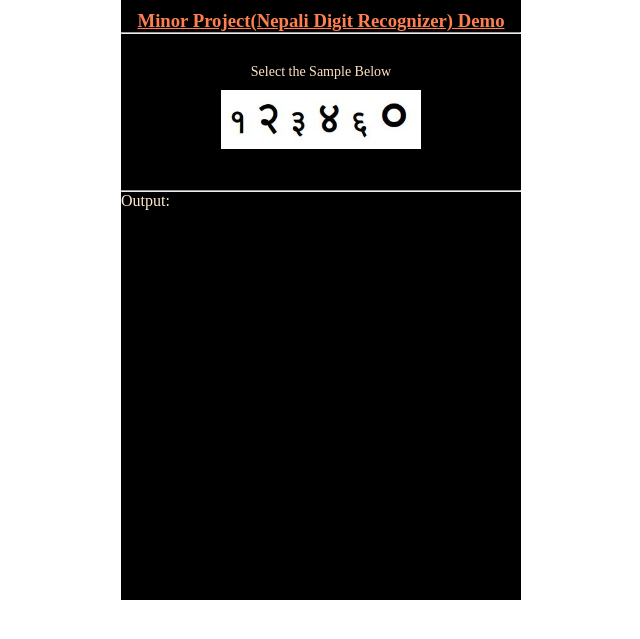
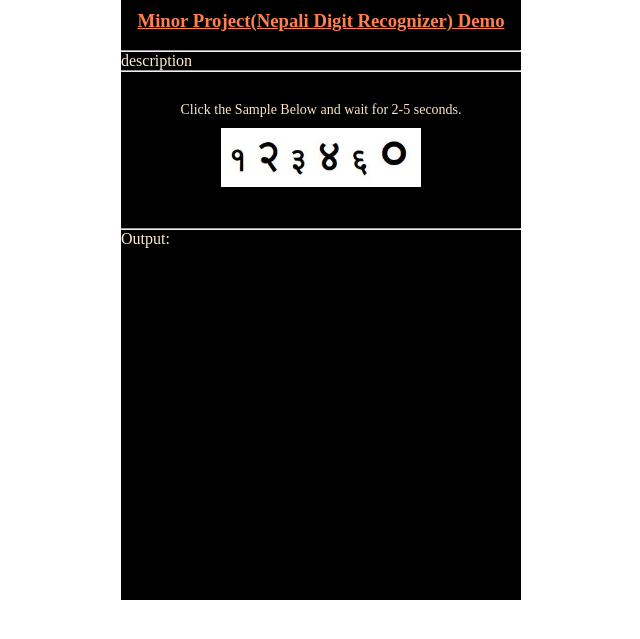
Before and after one commit to samirkhanal35/minor-demo, a Flask app: page / in a window 1280 px wide. Shown: the top 639 px of the page, without its empty margins (319-959 px from the left). Run offline with Flask 2, Linux system fonts and the light colour scheme.

Commit message:
requirements reduced

```diff
--- a/templates/minor.html
+++ b/templates/minor.html
@@ -17,6 +17,12 @@
     <div>
       <h3 class="header">Minor Project(Nepali Digit Recognizer) Demo</h3>
     </div>
+    <br/>
+    <hr/>
+
+    <div class="desciption">
+      description
+    </div>
 
 
 
@@ -25,7 +31,7 @@
 
 
    <br/>
-   <div class="sample_header">Select the Sample Below</div>
+   <div class="sample_header">Click the Sample Below and wait for 2-5 seconds.</div>
 
 
 
```
Also changed, not shown: requirements.txt (+0 -7 lines).
